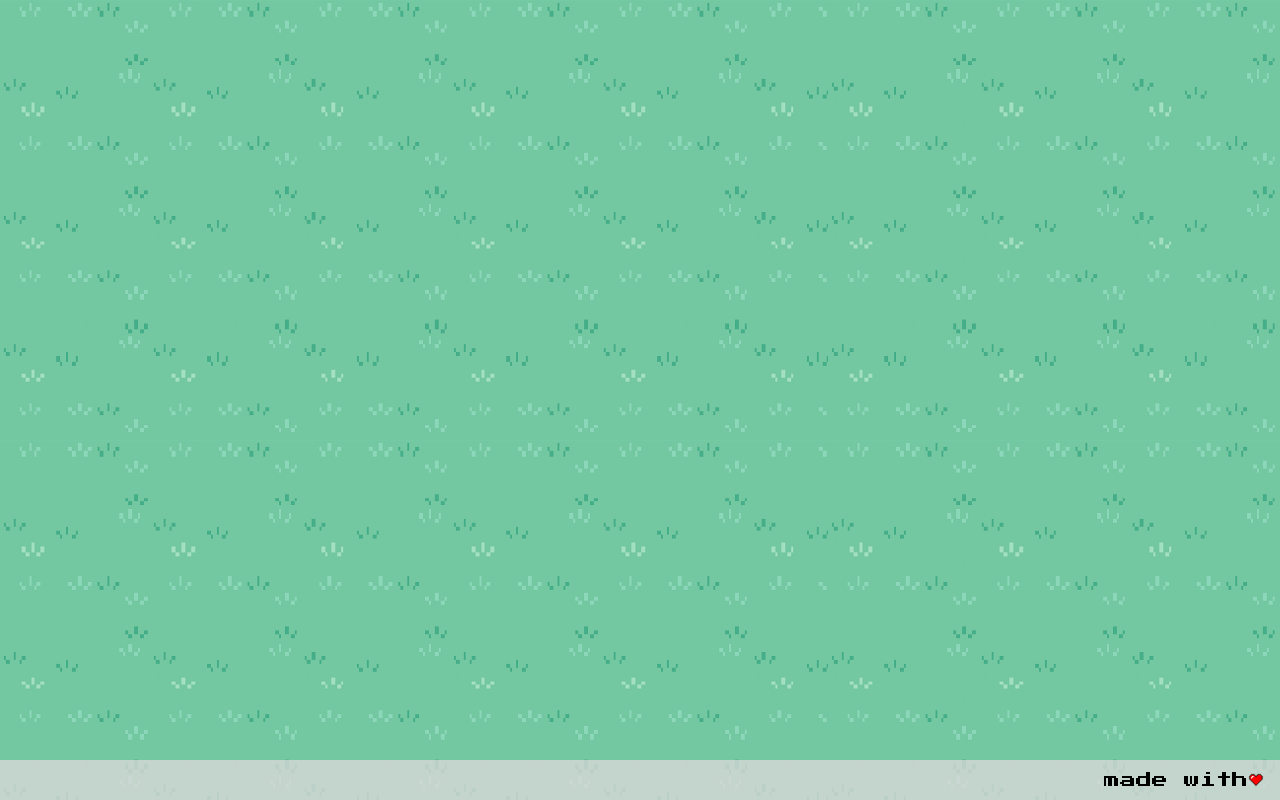
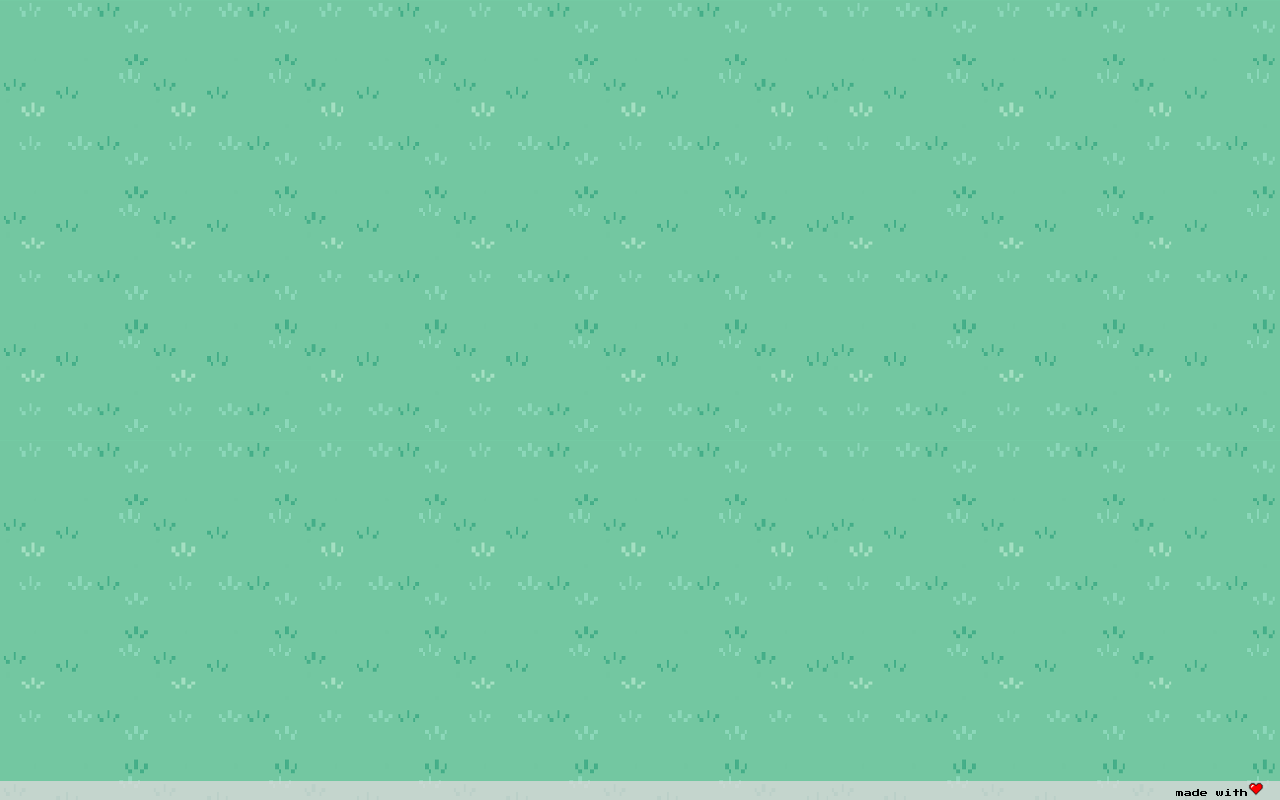
Before and after one commit to isdi-coders-2023/pokesi-pokeno-202301-mad, a React (Create React App) app: page / in a window 1280 px wide. Built offline with nearby package versions, Linux system fonts and the light colour scheme.

Commit message:
Fix footer scss error

```diff
--- a/src/core/components/footer/footer.scss
+++ b/src/core/components/footer/footer.scss
@@ -16,7 +16,9 @@ footer {
     height: 1rem;
   }
   @media (min-width: 360px) {
-    font-size: 1rem;
-    height: 2.5rem;
+    footer {
+      font-size: 1rem;
+      height: 2.5rem;
+    }
   }
 }
```
